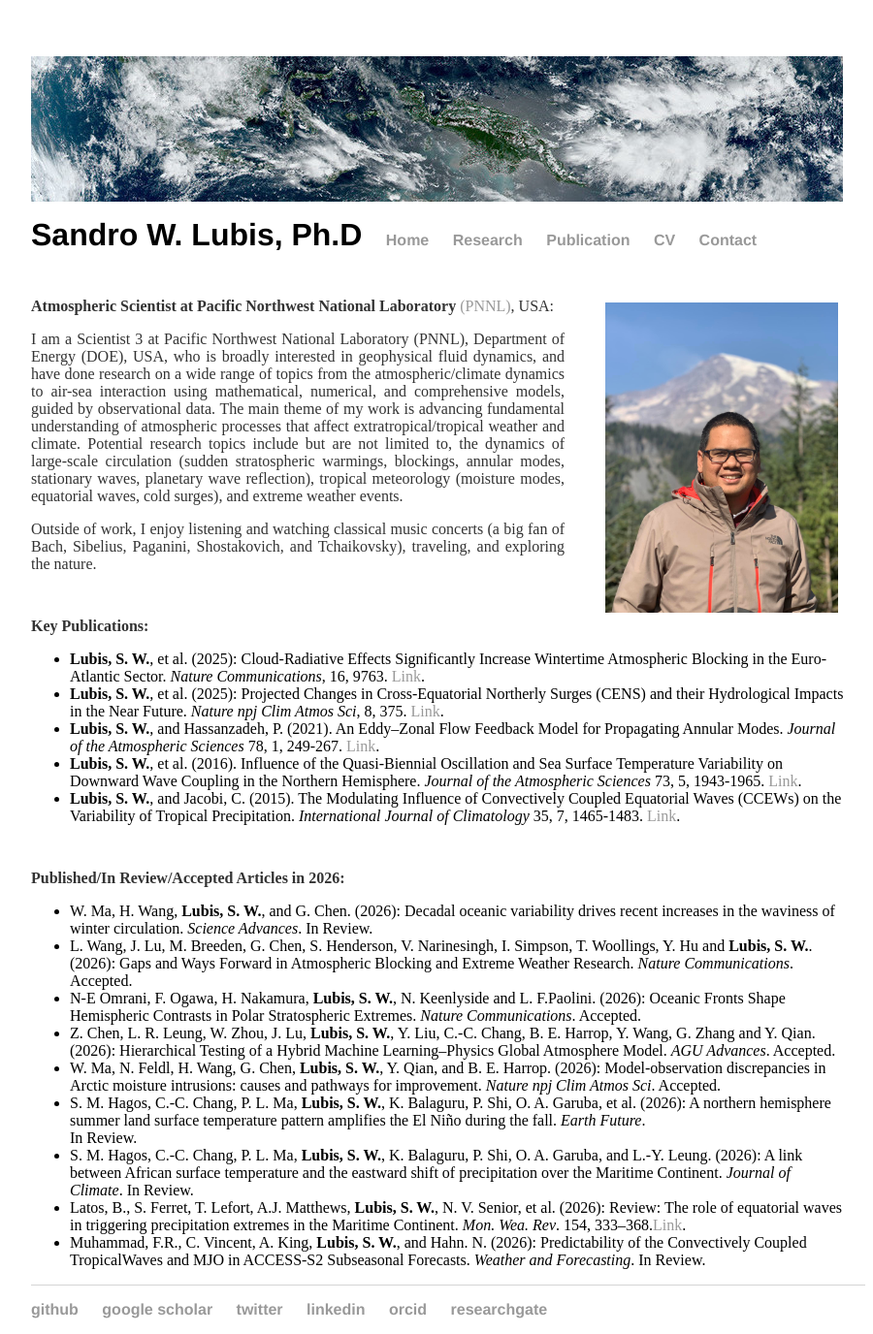
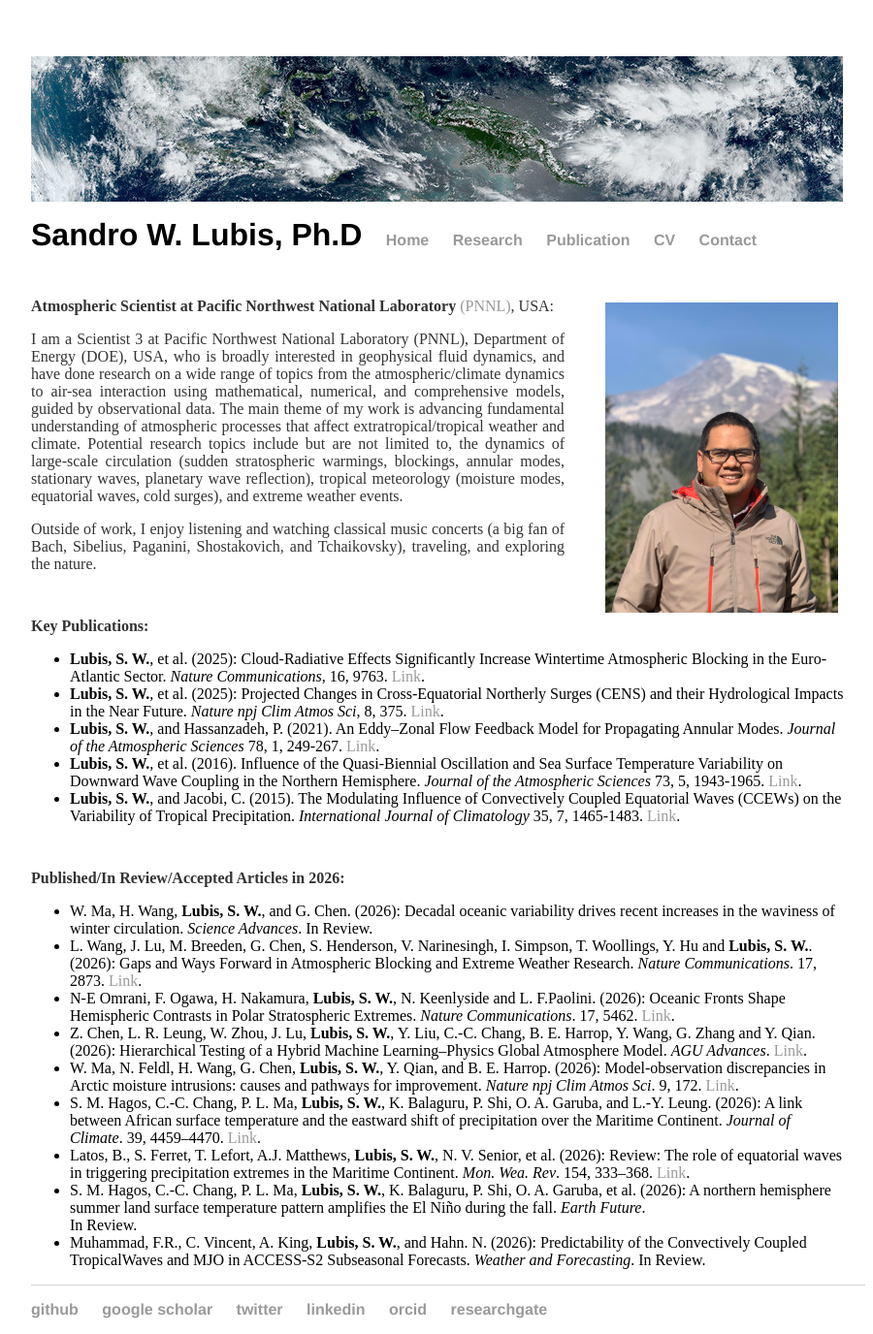
Before and after one commit to sandrolubis/sandrolubis.github.io, a Jekyll site: the page built from index.html, in a window 1280 px wide. Shown: the whole page at 97% size, without its empty margins (276-1176 px from the left). Built offline with Jekyll 4.4.1, drawn with Linux system fonts in a browser that asks for light colours.

Commit message:
Update index.html

```diff
--- a/index.html
+++ b/index.html
@@ -55,13 +55,13 @@ div.relative {
 	<p class="ex", style="padding-top:30px"><font size=3><b>Published/In Review/Accepted Articles in 2026:</b></p>
 		<ul class="ex">
 		<li> W. Ma, H. Wang, <b>Lubis, S. W.</b>, and G. Chen. (2026): Decadal oceanic variability drives recent increases in the waviness of winter circulation. <i>Science Advances</i>. In Review.</li>
-		<li> L. Wang, J. Lu, M. Breeden, G. Chen, S. Henderson, V. Narinesingh, I. Simpson, T. Woollings, Y. Hu and <b>Lubis, S. W.</b>. (2026): Gaps and Ways Forward in Atmospheric Blocking and Extreme Weather Research. <i>Nature Communications</i>. Accepted.</li>
-		<li> N-E Omrani, F. Ogawa, H. Nakamura, <b>Lubis, S. W.</b>, N. Keenlyside and L. F.Paolini. (2026): Oceanic Fronts Shape Hemispheric Contrasts in Polar Stratospheric Extremes. <i>Nature Communications</i>. Accepted.</li>
-		<li> Z. Chen, L. R. Leung, W. Zhou, J. Lu, <b>Lubis, S. W.</b>, Y. Liu, C.-C. Chang, B. E. Harrop, Y. Wang, G. Zhang and Y. Qian. (2026): Hierarchical Testing of a Hybrid Machine Learning–Physics Global Atmosphere Model. <i>AGU Advances</i>. Accepted.</li>
-		<li>W. Ma, N. Feldl, H. Wang, G. Chen, <b>Lubis, S. W.</b>, Y. Qian, and B. E. Harrop. (2026): Model-observation discrepancies in Arctic moisture intrusions: causes and pathways for improvement. <i>Nature npj Clim Atmos Sci</i>. Accepted.</li>
+		<li> L. Wang, J. Lu, M. Breeden, G. Chen, S. Henderson, V. Narinesingh, I. Simpson, T. Woollings, Y. Hu and <b>Lubis, S. W.</b>. (2026): Gaps and Ways Forward in Atmospheric Blocking and Extreme Weather Research. <i>Nature Communications</i>. 17, 2873. <a href="https://doi.org/10.1038/s41467-026-70487-z">Link</a>.</li>
+		<li> N-E Omrani, F. Ogawa, H. Nakamura, <b>Lubis, S. W.</b>, N. Keenlyside and L. F.Paolini. (2026): Oceanic Fronts Shape Hemispheric Contrasts in Polar Stratospheric Extremes. <i>Nature Communications</i>. 17, 5462. <a href="https://doi.org/10.1038/s41467-026-71998-5">Link</a>.</li>
+		<li> Z. Chen, L. R. Leung, W. Zhou, J. Lu, <b>Lubis, S. W.</b>, Y. Liu, C.-C. Chang, B. E. Harrop, Y. Wang, G. Zhang and Y. Qian. (2026): Hierarchical Testing of a Hybrid Machine Learning–Physics Global Atmosphere Model. <i>AGU Advances</i>. <a href="https://doi.org/10.1029/2025AV002075">Link</a>.</li>
+		<li>W. Ma, N. Feldl, H. Wang, G. Chen, <b>Lubis, S. W.</b>, Y. Qian, and B. E. Harrop. (2026): Model-observation discrepancies in Arctic moisture intrusions: causes and pathways for improvement. <i>Nature npj Clim Atmos Sci</i>. 9, 172. <a href="https://doi.org/10.1038/s41612-026-01400-0">Link</a>.</li>
+		<li>S. M. Hagos, C.-C. Chang, P. L. Ma, <b>Lubis, S. W.</b>, K. Balaguru, P. Shi, O. A. Garuba, and L.-Y. Leung. (2026): A link between African surface temperature and the eastward shift of precipitation over the Maritime Continent. <i>Journal of Climate</i>. 39, 4459–4470. <a href="https://doi.org/10.1175/JCLI-D-25-0192.1">Link</a>.</li>
+		<li> Latos, B., S. Ferret, T. Lefort, A.J. Matthews, <b>Lubis, S. W.</b>, N. V. Senior, et al. (2026): Review: The role of equatorial waves in triggering precipitation extremes in the Maritime Continent. <i>Mon. Wea. Rev</i>. 154, 333–368. <a href="https://doi.org/10.1175/MWR-D-25-0073.1">Link</a>.</li>
 		<li>S. M. Hagos, C.-C. Chang, P. L. Ma, <b>Lubis, S. W.</b>, K. Balaguru, P. Shi, O. A. Garuba, et al. (2026): A northern hemisphere summer land surface temperature pattern amplifies the El Niño during the fall. <i>Earth Future</i>.</li>In Review.</li>
-		<li>S. M. Hagos, C.-C. Chang, P. L. Ma, <b>Lubis, S. W.</b>, K. Balaguru, P. Shi, O. A. Garuba, and L.-Y. Leung. (2026): A link between African surface temperature and the eastward shift of precipitation over the Maritime Continent. <i>Journal of Climate</i>. In Review.</li>
-		<li> Latos, B., S. Ferret, T. Lefort, A.J. Matthews, <b>Lubis, S. W.</b>, N. V. Senior, et al. (2026): Review: The role of equatorial waves in triggering precipitation extremes in the Maritime Continent. <i>Mon. Wea. Rev</i>. 154, 333–368.<a href="https://doi.org/10.1175/MWR-D-25-0073.1">Link</a>.</li>
 		<li> Muhammad, F.R., C. Vincent, A. King, <b>Lubis, S. W.</b>, and  Hahn. N. (2026): Predictability of the Convectively Coupled TropicalWaves and MJO in ACCESS-S2 Subseasonal Forecasts. <i>Weather and Forecasting</i>.</i> In Review.</li>
 		</ul>
 
```
